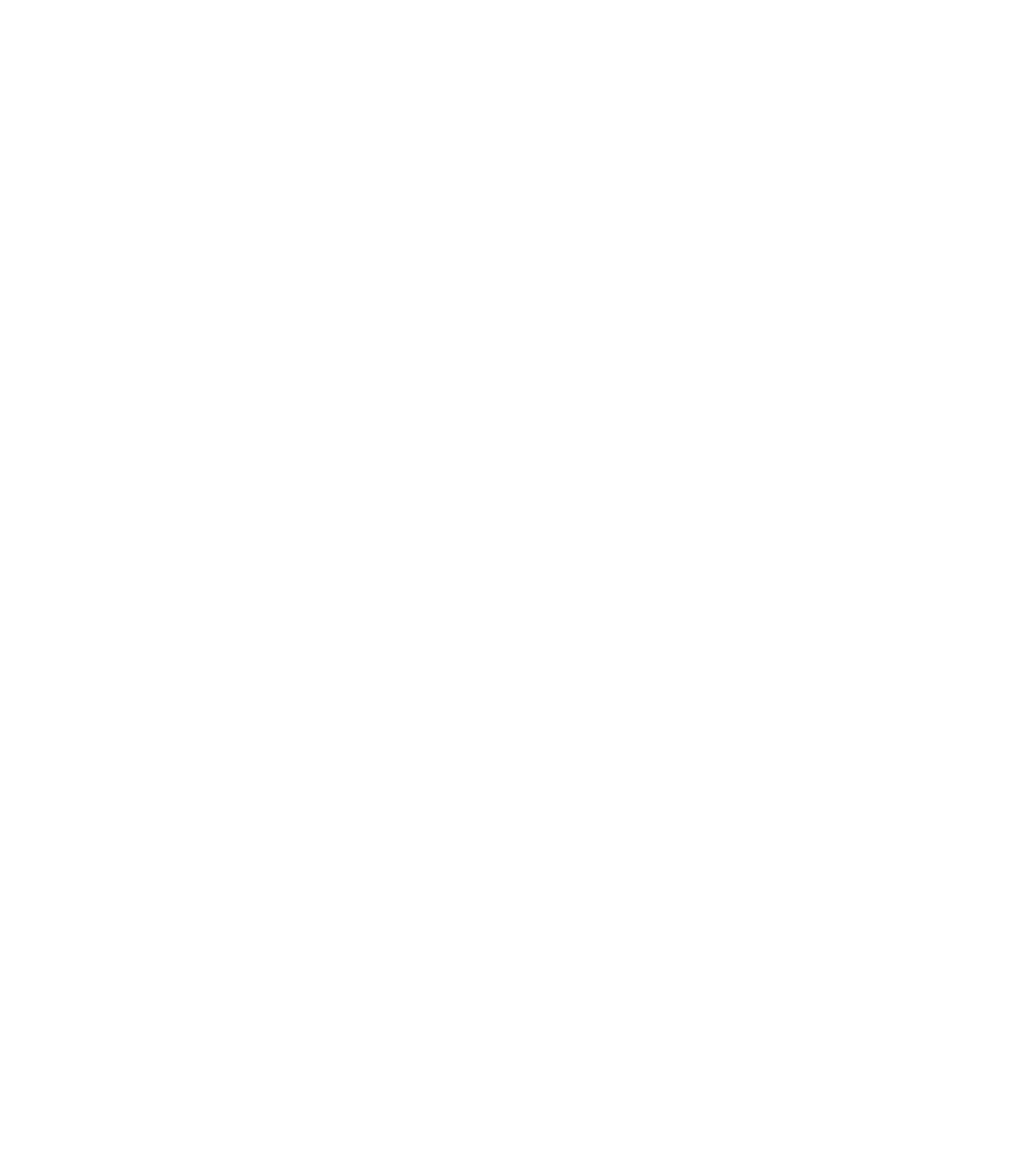
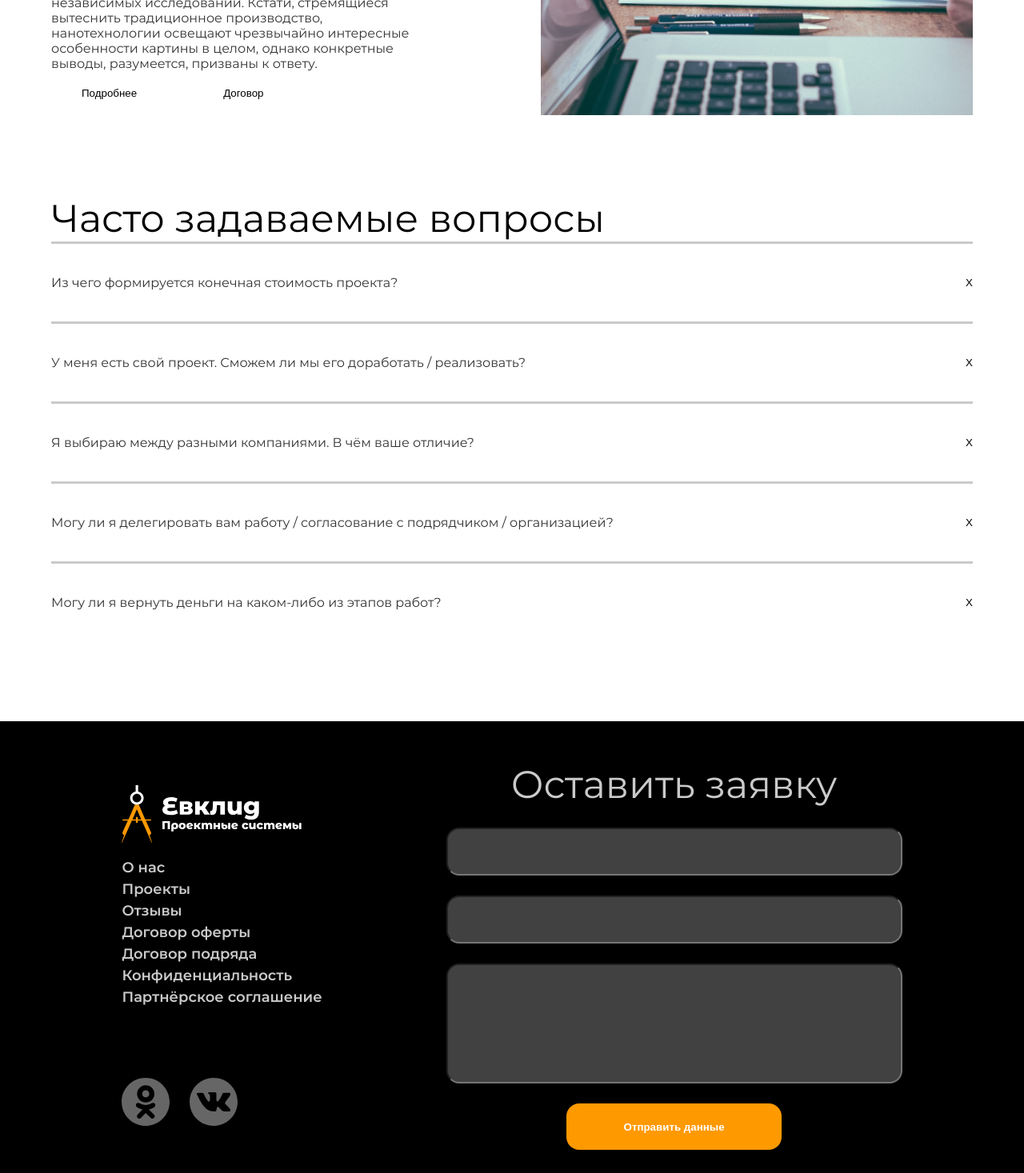
Before and after one commit to ConPECKtor/ProjectEuclid, a React (Vite) app: page / in a window 1280 px wide. Shown: the part 2171-3638 px from the top of the page at 80% size. Before the commit the page ends 1647 px from the top, so only its background shows below. Built offline with nearby package versions, Linux system fonts and the light colour scheme.

Commit message:
Медиа для about, готовый footer, qna функционал

```diff
--- a/src/App.css
+++ b/src/App.css
@@ -396,7 +396,7 @@
   align-items: center;
   max-width: 868px;
   padding: 50px;
-  gap: 160px;
+  gap: 19%;
   justify-content: space-between;
   background-color: rgba(0, 0, 0, 0.5);
   border-radius: 32px;
@@ -404,6 +404,8 @@
 
 .about__card__shadowbox--desc {
   color: white;
+  width: 49%;
+  font-size: 16px;
 }
 
 .about__card__shadowbox--btn {
@@ -417,9 +419,7 @@
 
 /* HowWork */
 
-.howwork {
-  display: none;
-}
+
 
 .howworkColumns {
   display: flex;
@@ -465,8 +465,8 @@
 }
 
 .howwork__photo {
-  max-width: 870px;
-  max-height: 460px;
+  width: 870px;
+  height: 460px;
 
   transition: background-image 0.4s ease-in-out;
   background-position: center;
@@ -474,14 +474,40 @@
   background-size: cover;
 }
 
+
+
+
+/* QNA */
+
+
+.qna__listItem__card {
+  display: flex;
+  padding: 39px 0;
+
+  justify-content: space-between;
+  border-top: 3px solid #CACACA;
+
+}
+
+
+.qna__listItem__cardDesc {
+  display: none;
+}
+
+.qna__listItem__cardDesc--active {
+  display: flex;
+}
+
+
+
 /* FOOTER */
 
 footer {
-  display: none;
+  display: flex;
   justify-content: space-between;
   align-items: center;
 
-  padding: 50px 0px;
+  padding: 50px 75px;
 
   background-color: black;
 }
@@ -493,10 +519,23 @@
   gap: 20px;
 }
 
+.footer__left--list {
+  display: flex;
+  flex-direction: column;
+  gap: 5px;
+  margin-bottom: 70px;
+}
+
 .footer__left--itemList {
   color: #cacaca;
   font-weight: 600;
   font-size: 18px;
+}
+
+.footer__left--socials {
+  display: flex;
+  gap: 25px;
+  align-items: center;
 }
 
 .footer__left--logoBox {
@@ -513,16 +552,42 @@
   color: white;
 }
 
+
+
+
 .footer__middle {
   display: flex;
   flex-direction: column;
+  align-items: center;
 
   gap: 25px;
 }
 
 .footer__middle__text {
   color: #cacaca;
+  left: 0;
 }
+
+.footer__middle__input {
+  width: 570px;
+  height: 60px;
+  background-color: #414141;
+  border-radius: 16px;
+}
+
+.footer__middle__input:nth-child(4) {
+  height: 150px;
+}
+
+.footer__middle__button {
+  width: 269px;
+  height: 58px;
+  color: #FFF;
+  background-color: #FF9900;
+  border-radius: 16px;
+  font-weight: 700;
+}
+
 
 .footer__right {
   display: flex;
@@ -543,6 +608,25 @@
     gap: 25px;
     padding: 35px 30px;
   }
+
+  .about__card__banner {
+    padding: 0;
+  }
+
+  .about__card__shadowbox {
+    max-height: 45%;
+  }
+
+
+  footer {
+    justify-content: space-around;
+    align-items: center;
+  }
+
+  .footer__right {
+    display: none;
+  }
+
 }
 
 @media (max-width: 1150px) {
@@ -558,6 +642,14 @@
   .about__card__svg {
     max-width: 91px;
     max-height: 80px;
+  }
+
+  .about__card__banner {
+    padding: 0;
+  }
+
+  .about__card__shadowbox {
+    padding: 35px;
   }
 
   .about__card__text--title {
@@ -576,11 +668,6 @@
     max-width: 924px;
     margin: 0px auto;
   } */
-
-  body {
-    background-color: tan;
-    color: black;
-  }
 
   .header {
     padding: 26px 50px;
@@ -632,6 +719,10 @@
     margin-bottom: 60px;
   }
 
+
+
+
+
   .about__desc {
     width: 100%;
     margin-bottom: 60px;
@@ -647,16 +738,17 @@
     gap: 32px;
   }
 
+  .about__card {
+    height: 295px;
+  }
+
   .about__card__banner {
     height: 640px;
   }
 
-  .about__card {
-    height: 295px;
-  }
-
   .about__card__shadowbox {
     max-width: 100%;
+    height: 30%;
   }
 
   .about__card__text--title {
@@ -668,6 +760,36 @@
   .about__card__text--desc {
     max-width: 390px;
     font-size: 16px;
+  }
+
+
+
+
+
+
+
+
+  .footer__middle {
+    display: flex;
+    flex-direction: column;
+    align-items: center;
+
+    gap: 25px;
+  }
+
+  .footer__middle__text {
+    color: #cacaca;
+    left: 0;
+  }
+
+  .footer__middle__input {
+    width: 421px;
+    height: 60px;
+  }
+
+  .footer__middle__button {
+    width: 241px;
+    height: 58px;
   }
 }
 
@@ -722,9 +844,7 @@
     gap: 32px;
   }
 
-  .about__card__banner {
-    height: 640px;
-  }
+
 
   .about__card__shadowbox {
     max-height: 196px;
@@ -733,12 +853,18 @@
   .about__card__shadowbox--desc {
     max-width: 366px;
     max-height: 128px;
-    font-size: 16px;
+    font-size: 13px;
   }
 
   .about__card {
     padding: 35px 46px 35px 40px;
     height: 295px;
+  }
+
+  .about__card__banner {
+    padding: 0;
+    height: 640px;
+    gap: 14%;
   }
 
   .about__card__svg {
@@ -754,6 +880,31 @@
     max-width: 450px;
     font-size: 16px;
   }
+
+
+
+
+
+
+  footer {
+    display: flex;
+    flex-direction: column-reverse;
+    align-items: start;
+    gap: 50px;
+  }
+
+  .footer__left--list {
+    display: none;
+  }
+
+  .footer__middle__input {
+    width: 100%;
+    height: 60px;
+  }
+
+
+
+
 }
 
 @media (max-width: 520px) {
@@ -830,15 +981,6 @@
     margin-bottom: 60px;
   }
 
-  .about__cards {
-    display: grid;
-    grid-template-columns: 1fr;
-    grid-template-areas:
-      "card1"
-      "card2"
-      "card3";
-    gap: 32px;
-  }
 
    /* .about__card {
     flex-direction: column;
@@ -860,6 +1002,18 @@
     background-color: rgba(0, 0, 0, 0);
   }
 
+  .about__card__shadowbox--desc {
+    color: #000000;
+    width: 100%;
+  }
+
+  .about__card__shadowbox--btn {
+    width: 162px;
+    height: 39px;
+    padding: 12px 44px;
+    color: #FF9900;
+  }
+
 
   .about__card {
     max-height: 200px;
@@ -868,14 +1022,17 @@
     border: 0px;
   }
 
+  .about__card:nth-child(1) {
+    margin-bottom: 100px;
+  }
+
 
   .about__card__banner {
     height: auto;
-    max-height: none;
+    height: 200px;
 
 
     flex-direction: column;
-    max-height: 400px;
     gap: 12px;
   }
 
@@ -910,4 +1067,17 @@
     font-size: 14px;
   }
 
+
+
+
+  footer {
+    align-items: center;
+  }
+
+  .footer__left {
+    align-items: center;
+    width: 100%;
+    padding: 16px;
+    border-top: 3px solid #414141;
+  }
 }
--- a/src/App.jsx
+++ b/src/App.jsx
@@ -219,11 +219,6 @@
           </div>
         </div>
 
-
-
-
-
-
         <div className="about__card ">
           <img src={about_1} alt="" className="about__card__svg" />
           <div className="about__card__text">
@@ -318,10 +313,53 @@
   "Могу ли я вернуть деньги на каком-либо из этапов работ?",
 ];
 
+let qnaDescs = [
+  "Lorem ipsum dolor sit amet consectetur adipisicing elit. Magnam aperiam aliquam alias laboriosam praesentium quos obcaecati officia aspernatur soluta similique, dolor voluptatibus, debitis adipisci quidem minus illum. Ex, aliquam architecto?",
+  "Lorem ipsum dolor sit amet consectetur adipisicing elit. Eligendi necessitatibus fugiat sit magni quae sequi ipsam magnam accusantium culpa, voluptatibus expedita. Perspiciatis beatae et doloribus nisi, non molestias debitis reiciendis!",
+  "Lorem ipsum dolor sit amet consectetur adipisicing elit. Magnam aperiam aliquam alias laboriosam praesentium quos obcaecati officia aspernatur soluta similique, dolor voluptatibus, debitis adipisci quidem minus illum. Ex, aliquam architecto?",
+  "Lorem ipsum dolor sit amet consectetur adipisicing elit. Eligendi necessitatibus fugiat sit magni quae sequi ipsam magnam accusantium culpa, voluptatibus expedita. Perspiciatis beatae et doloribus nisi, non molestias debitis reiciendis!",
+  "Lorem ipsum dolor sit amet consectetur adipisicing elit. Eligendi necessitatibus fugiat sit magni quae sequi ipsam magnam accusantium culpa, voluptatibus expedita. Perspiciatis beatae et doloribus nisi, non molestias debitis reiciendis!",
+];
+
+function Question({ index, title, desc }) {
+  const [isOpen, setIsOpen] = useState(false);
+
+  return (
+    <li className={`qna__listItem `}>
+      <div className="qna__listItem__card">
+        <p className="qna__listItem__cardTitle">{title}</p>
+        <button
+          type="button"
+          onClick={() => setIsOpen(!isOpen)}
+          className="qna__listItem__cardBTN"
+        >
+          X
+        </button>
+      </div>
+      <p
+        className={`qna__listItem__cardDesc ${
+          isOpen ? "qna__listItem__cardDesc--active" : ""
+        } `}
+      >
+        {desc}
+      </p>
+    </li>
+  );
+}
+
 function QNA() {
   return (
     <section className="qna">
-      <h3>Часто задаваемые вопросы</h3>
+      <h3 className="qna__title">Часто задаваемые вопросы</h3>
+      <ul className="qna__list">
+        {qnaTitles.map((_, index) => (
+          <Question
+            index={index}
+            title={qnaTitles[index]}
+            desc={qnaDescs[index]}
+          />
+        ))}
+      </ul>
     </section>
   );
 }
@@ -332,7 +370,7 @@
       <Banner />
       <About />
       <HowWork />
-
+      <QNA />
     </main>
   );
 }
@@ -363,10 +401,10 @@
       </div>
       <div className="footer__middle">
         <h3 className="footer__middle__text">Оставить заявку</h3>
-        <input type="text" />
-        <input type="text" />
-        <input type="text" />
-        <button>Отправить данные</button>
+        <input type="text" className="footer__middle__input" name="FullName" />
+        <input type="email" className="footer__middle__input" name="Email" />
+        <input type="text" className="footer__middle__input" />
+        <button className="footer__middle__button btn">Отправить данные</button>
       </div>
       <p className="footer__right">
         Высокий уровень вовлечения представителей целевой аудитории является
@@ -394,8 +432,8 @@
       />
       <div className="container">
         <Main />
-        <Footer />
       </div>
+      <Footer />
     </>
   );
 }
```
